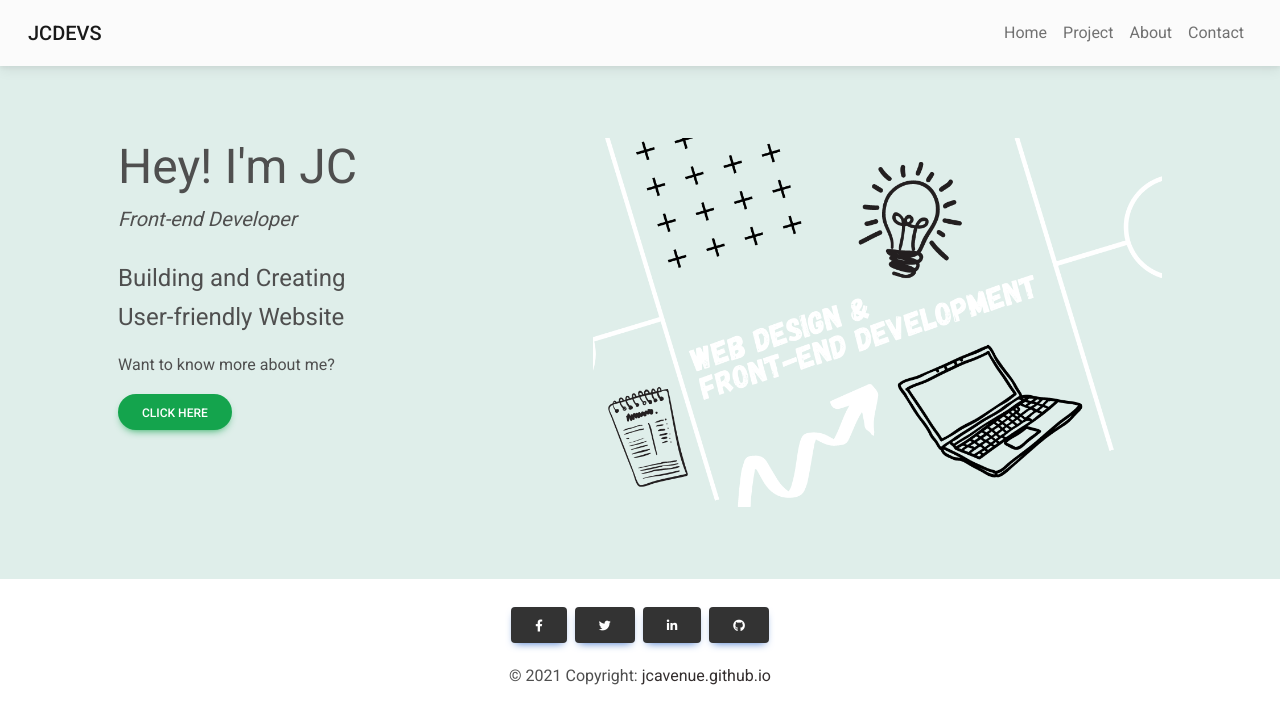
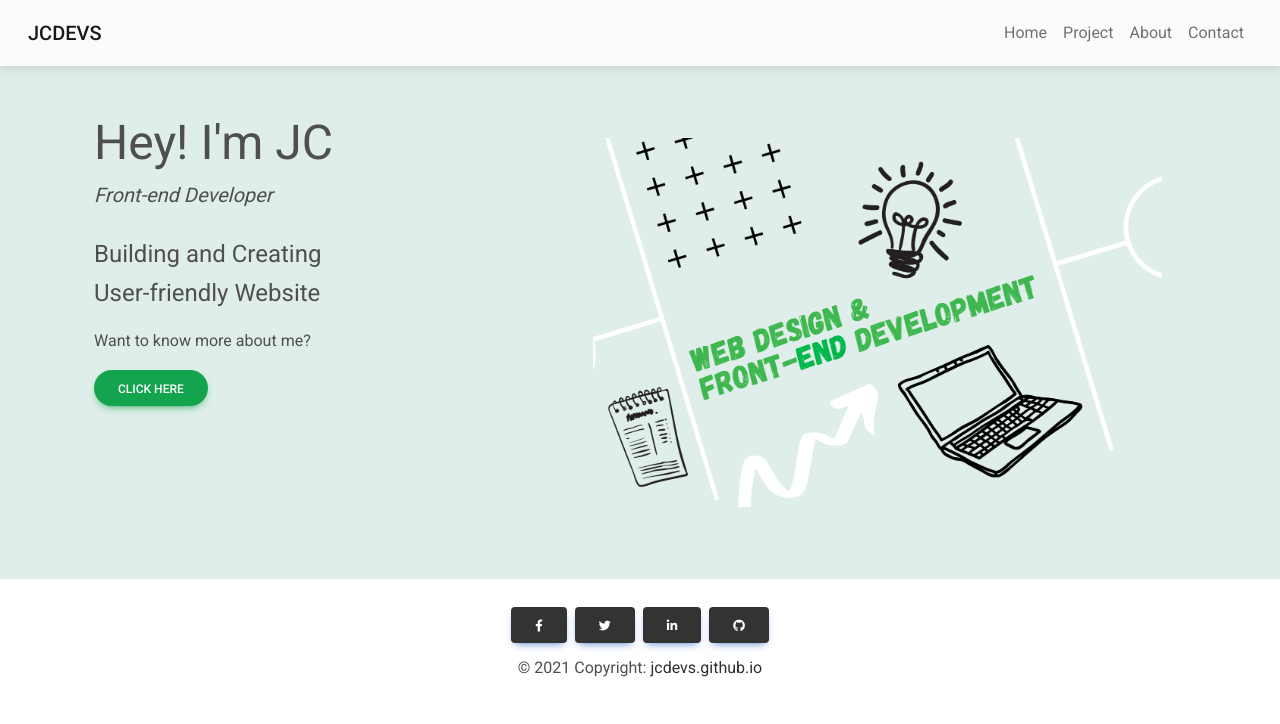
Before and after one commit to jcavenue/jcavenue.github.io, a React (Create React App) app: page / in a window 1280 px wide. Shown: the top 724 px of the page. Built offline with nearby package versions, Linux system fonts and the light colour scheme.

Commit message:
redo footer style

```diff
--- a/src/Components/Footer.js
+++ b/src/Components/Footer.js
@@ -19,10 +19,10 @@ export default function Footer() {
 						<MDBIcon fab icon='github' />
 					</MDBBtn>
 				</div>
-				<div className='text-center p-3'>
+				<div className='text-center p-2'>
         &copy; {new Date().getFullYear()} Copyright:{' '}
         <a className='text-dark' target="_blank" rel="noreferrer nofollow" href='https://jcavenue.github.io/'>
-          jcavenue.github.io
+          jcdevs.github.io
         </a>
       </div>
       </MDBContainer>
--- a/src/Components/Home.js
+++ b/src/Components/Home.js
@@ -1,14 +1,14 @@
 import { withRouter, Link } from "react-router-dom";
 import { MDBContainer, MDBRow, MDBCol, MDBTypography, MDBBtn } from 'mdb-react-ui-kit';
-import ads from '../Assets/img/ads.png'
+import ads1 from '../Assets/img/ads1.png'
 
 const Home = () => {
 
 	return (
-		<div className='p-4 bg-DFEEEA'>
+		<div className='p-0 pt-4 p-sm-4  bg-DFEEEA'>
 			<MDBContainer>
 				<MDBRow>
-					<MDBCol lg="5" xs="12" className="p-5 text-lg-start text-center">
+					<MDBCol lg="5" xs="12" className="p-0 p-sm-4 text-lg-start text-center">
 						<MDBTypography variant='h1' className="display-5">Hey! I'm JC</MDBTypography>
 						<p className="fst-italic fs-5 mb-4"> Front-end Developer</p>
 						<p className="fs-4 mb-3">
@@ -24,8 +24,8 @@ const Home = () => {
 							</Link>
 						</p>
 					</MDBCol>
-					<MDBCol lg="7" xs="12" className='p-5'>
-						<img src={ads} className='img-fluid' alt='...' />
+					<MDBCol lg="7" sm="12" className='p-0 p-sm-5'>
+						<img src={ads1} className='img-fluid' alt='...' />
 					</MDBCol>
 				</MDBRow>
 			</MDBContainer>
```
Also changed, not shown: src/Assets/img/ads1.png (added).
